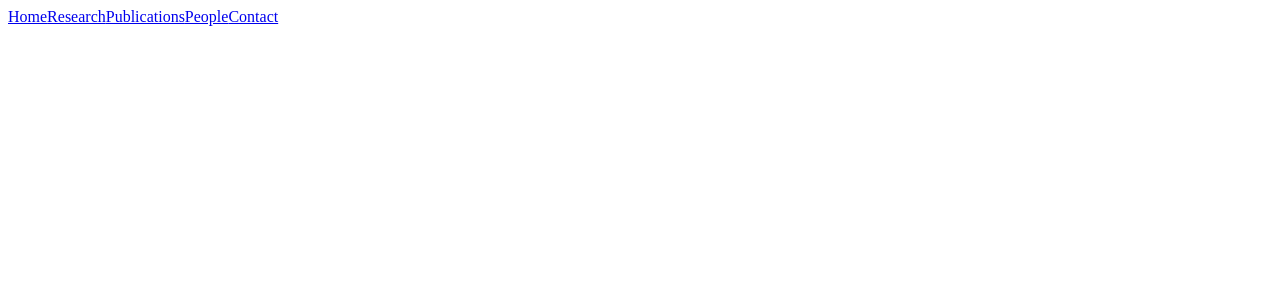
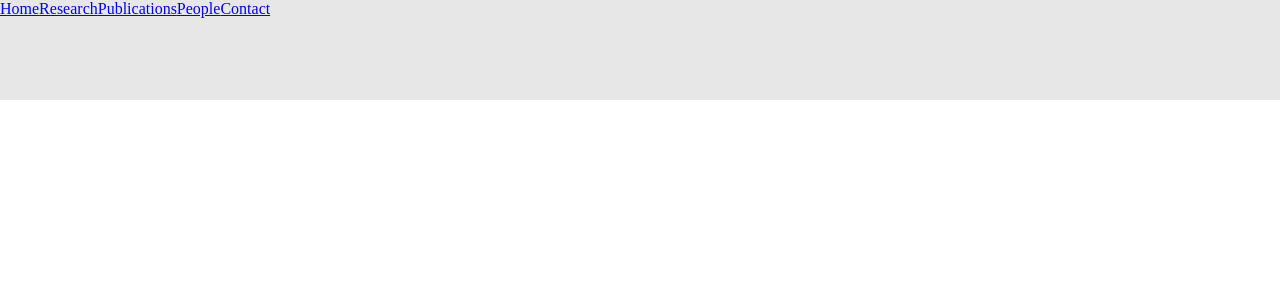
Before and after one commit to deotte/roper-lab-website, a Vue app: page / in a window 1280 px wide. Shown: the top 300 px of the page. Built offline with nearby package versions, Linux system fonts and the light colour scheme.

Commit message:
Add plain CSS
- Added plain CSS
- Added main /styles/style.css file
- Imported it into main.js
- Added reset, variable, utlities and nav file
- Ran a quick test on variables and utilities class to make sure they worked

```diff
--- /dev/null
+++ b/src/assets/styles/nav.css
@@ -0,0 +1,5 @@
+nav {
+  width: 100%;
+  height: 100px;
+  background-color: var(--light-gray);
+}
--- /dev/null
+++ b/src/assets/styles/reset.css
@@ -0,0 +1,4 @@
+* {
+  margin: 0;
+  padding: 0;
+}
--- /dev/null
+++ b/src/assets/styles/style.css
@@ -0,0 +1,4 @@
+@import './reset.css';
+@import './variables.css';
+@import './utilities.css';
+@import './nav.css';
--- /dev/null
+++ b/src/assets/styles/utilities.css
@@ -0,0 +1,11 @@
+/* Utility classes */
+
+.flex-row {
+  display: flex;
+  flex-direction: row;
+}
+
+.flex-column {
+  display: flex;
+  flex-direction: column;
+}
--- /dev/null
+++ b/src/assets/styles/variables.css
@@ -0,0 +1,6 @@
+:root {
+  --black: #000000;
+  --white: #FFFFFF;
+  --light-gray: #e7e7e7;
+  --cream: #faf8f7;
+}
--- a/src/components/Nav.vue
+++ b/src/components/Nav.vue
@@ -1,5 +1,5 @@
 <template>
-  <nav>
+  <nav class="flex-row">
     <router-link to="/">Home</router-link>
     <router-link to="/">Research</router-link>
     <router-link to="/">Publications</router-link>
--- a/src/main.js
+++ b/src/main.js
@@ -1,3 +1,5 @@
+import './assets/styles/style.css'
+
 import { createApp } from 'vue'
 import App from './App.vue'
 import router from './router'
```
